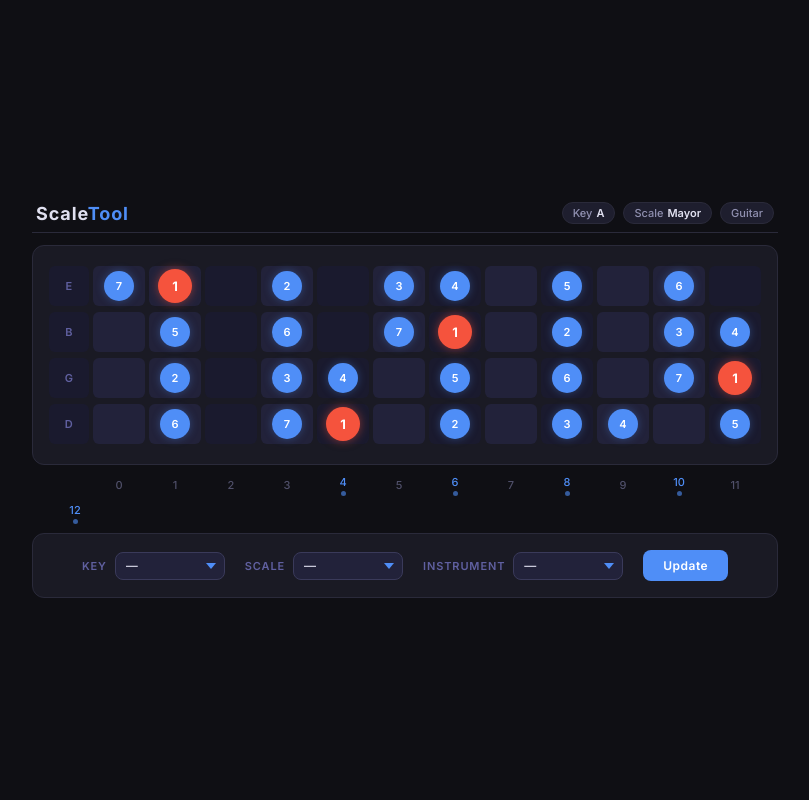
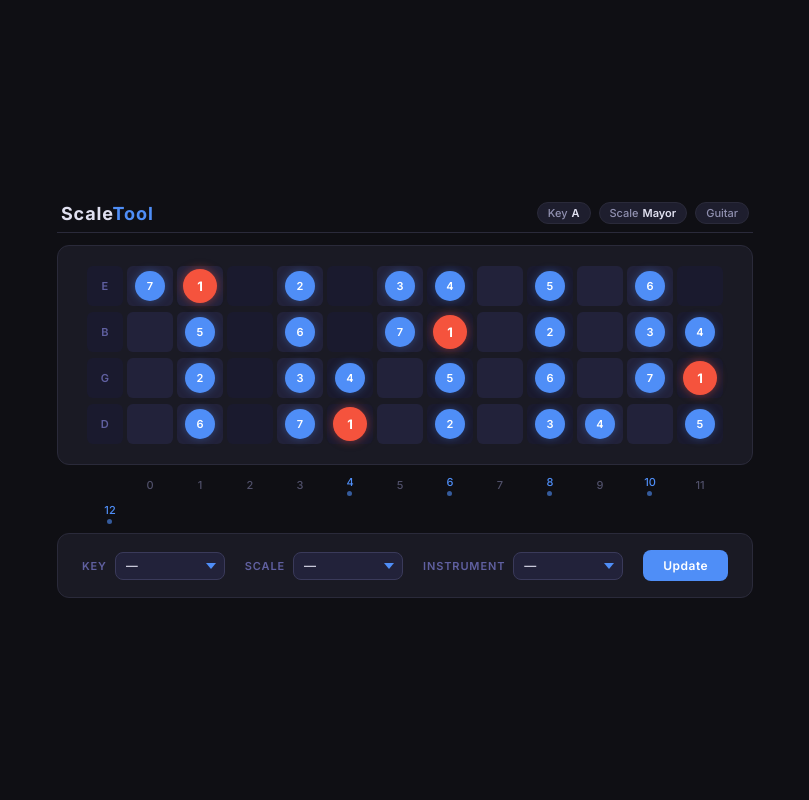
Before and after one commit to xd43vild69/xmusic, a Django app: page / in a window 1280 px wide. Shown: the whole page, without its empty margins (235-1044 px from the left). Run offline with Django 5.2, Linux system fonts and the light colour scheme.

Commit message:
Refine layout dimensions: adjust grid and cell sizes for improved responsiveness

```diff
--- a/xmusic/static/css/style.css
+++ b/xmusic/static/css/style.css
@@ -7,14 +7,15 @@
 }
 
 body {
-    display: flex;
-    justify-content: center;
-    align-items: center;
     min-height: 100vh;
     background-color: #0f0f14;
     font-family: 'Inter', Arial, sans-serif;
     font-size: 12px;
     color: #e0e0f0;
+    display: flex;
+    justify-content: center;
+    align-items: center;
+    overflow-x: auto;
 }
 
 /* ── Layout container ───────────────────────────────────── */
@@ -97,7 +98,7 @@ body {
 
 .row {
     display: grid;
-    grid-template-columns: 40px repeat(12, 52px);
+    grid-template-columns: 36px repeat(12, 46px);
     gap: 4px;
 }
 
@@ -114,12 +115,12 @@ body {
 }
 
 .cell {
-    width: 52px;
+    width: 46px;
     background-color: #22223a;
 }
 
 .cell_first {
-    width: 40px;
+    width: 36px;
     background-color: #1a1a2e;
     font-size: 11px;
     font-weight: 600;
@@ -128,7 +129,7 @@ body {
 }
 
 .cell_fret_mark {
-    width: 52px;
+    width: 46px;
     background-color: #1a1a2e;
 }
 
@@ -175,7 +176,7 @@ body {
 
 .fret-row {
     display: grid;
-    grid-template-columns: 40px repeat(12, 52px);
+    grid-template-columns: 36px repeat(12, 46px);
     gap: 4px;
 }
 
@@ -184,7 +185,7 @@ body {
     flex-direction: column;
     justify-content: center;
     align-items: center;
-    width: 52px;
+    width: 46px;
     height: 24px;
     color: #50506a;
     font-size: 11px;
@@ -205,7 +206,7 @@ body {
 }
 
 .cell_fret_spacer {
-    width: 40px;
+    width: 36px;
 }
 
 /* ── Controls form ──────────────────────────────────────── */
```
